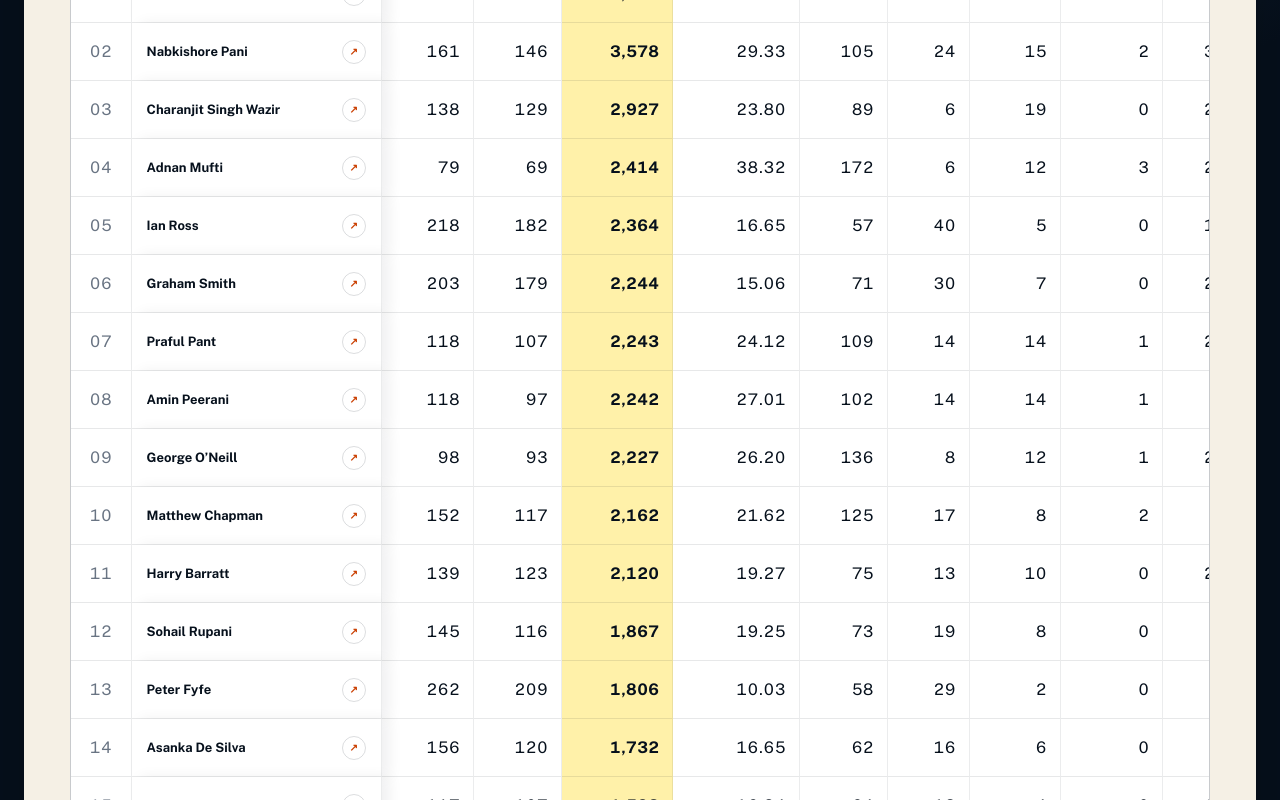
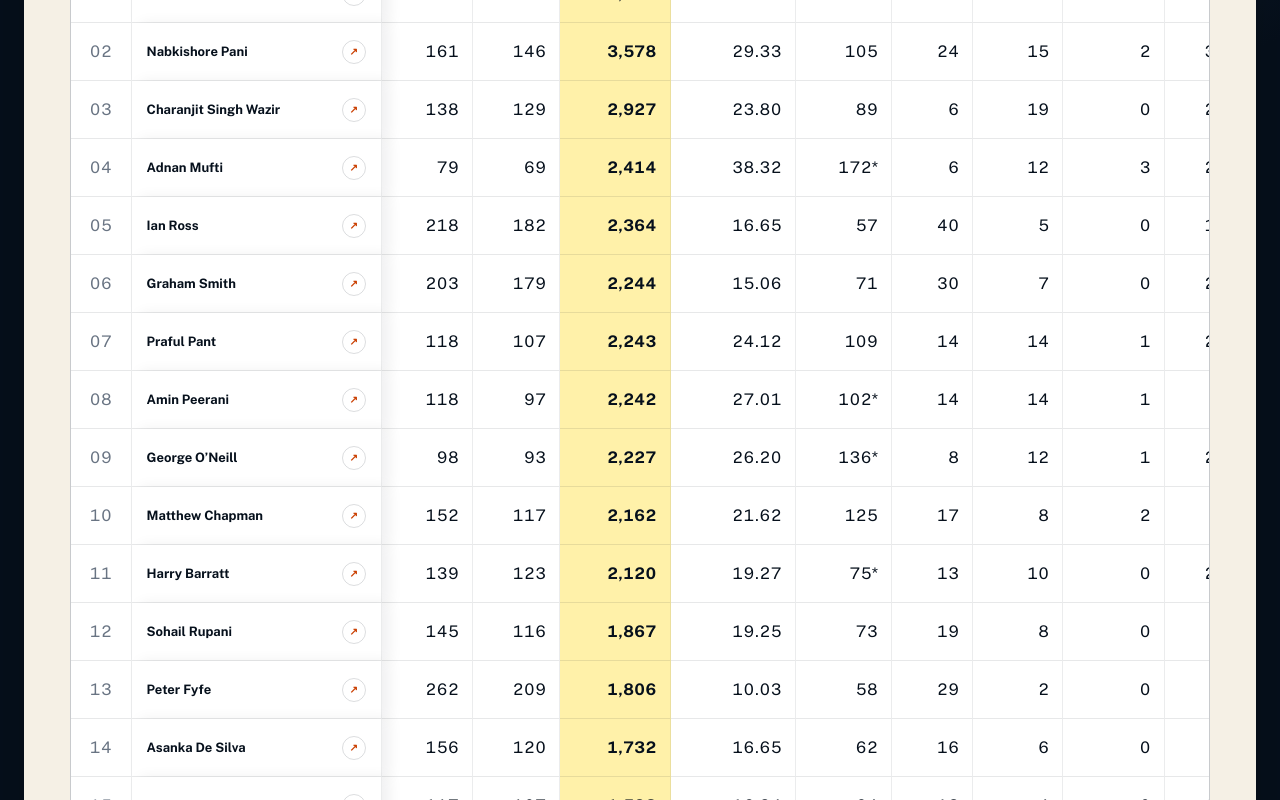
Before and after one commit to DJKSaunders/inch-park-vault, a Next.js app: page / in a window 1280 px wide. Shown: the part 1020-1820 px from the top of the page. Built offline with nearby package versions, Linux system fonts and the light colour scheme; a web font is replaced by a local one.

Commit message:
Refine scores performances and opponents

```diff
--- a/app/records-explorer.tsx
+++ b/app/records-explorer.tsx
@@ -53,6 +53,7 @@ type PlayerStats = {
   innings: number;
   outs: number;
   highScore: number;
+  highScoreNotOut: boolean;
   hundreds: number;
   fifties: number;
   fours: number;
@@ -182,7 +183,8 @@ const metrics: Record<MetricKey, MetricDefinition> = {
     shortLabel: "HS",
     category: "batting",
     value: (stats) => stats.highScore,
-    display: (stats) => integer.format(stats.highScore),
+    display: (stats) =>
+      `${integer.format(stats.highScore)}${stats.highScoreNotOut ? "*" : ""}`,
   },
   notOuts: {
     label: "Not outs",
@@ -334,6 +336,7 @@ function newStats(name: string): PlayerStats {
     innings: 0,
     outs: 0,
     highScore: 0,
+    highScoreNotOut: false,
     hundreds: 0,
     fifties: 0,
     fours: 0,
@@ -361,7 +364,12 @@ function addBatting(stats: PlayerStats, row: BattingRow) {
   if (!row[8]) {
     stats.innings += 1;
     stats.battingRuns += runs;
-    stats.highScore = Math.max(stats.highScore, runs);
+    if (runs > stats.highScore) {
+      stats.highScore = runs;
+      stats.highScoreNotOut = row[7];
+    } else if (runs === stats.highScore && row[7]) {
+      stats.highScoreNotOut = true;
+    }
     if (!row[7]) stats.outs += 1;
     if (runs >= 100) stats.hundreds += 1;
     else if (runs >= 50) stats.fifties += 1;
@@ -459,13 +467,19 @@ function fuzzyOpponentAlias(name: string) {
 }
 
 function canonicalOpponent(rawOpponent: string) {
-  const raw = (rawOpponent || "").trim().replace(/\s+/g, " ");
+  const raw = (rawOpponent || "")
+    .trim()
+    .replace(/\s+/g, " ")
+    .replace(/\s+([.,;:])/g, "$1");
   if (!raw) return "Unknown opposition";
   const cached = opponentCache.get(raw);
   if (cached) return cached;
 
   const aliases: [RegExp, string][] = [
-    [/(?:intra[\s-]?club|interclub game)/i, "Edinburgh South"],
+    [
+      /(?:intra[\s-]?club|interclub game|\bmitres\b|^practice match\b|^team(?:\s+(?:jas|aaron))?\s*\.?$)/i,
+      "Internal Friendly",
+    ],
     [/^edinburgh south\b/i, "Edinburgh South"],
     [/^bass\s+rock\b/i, "Bass Rock"],
     [/^carlton\b/i, "Carlton"],
@@ -487,6 +501,7 @@ function canonicalOpponent(rawOpponent: string) {
     [/^fauldhouse\b/i, "Fauldhouse"],
     [/^murrayfield[\s-]*dafs\b/i, "Murrayfield DAFS"],
     [/^manderston\b/i, "Manderston"],
+    [/^morton\b/i, "Morton"],
     [/^(?:rhc|rh corstorphine|royal high corstorphine)\b/i, "RH Corstorphine"],
     [/^(?:smrh|stew[\s-]?mel|stewarts?'? melville)\b/i, "Stewart's Melville"],
     [/^(?:scottish (?:&|and) newcastle|s&n tranent)\b/i, "Scottish & Newcastle"],
@@ -514,11 +529,13 @@ function canonicalOpponent(rawOpponent: string) {
     .replace(/\brugby club\b/gi, "")
     .replace(/\br\.?\s*f\.?\s*c\.?\b/gi, "")
     .replace(/\bc\.?\s*c\.?\b/gi, "")
+    .replace(/\./g, " ")
     .replace(
       /\s+(?:[1-6](?:st|nd|rd|th)?(?:\s*xi)?|[1-6](?:s|nds|rds|ths)|firsts?|seconds?|thirds?|fourths?|fifths?|sixths?|ii'?s?|xi|x1|development(?:\s+xi)?|challengers?|ladies|women(?:'s)?)\b.*$/i,
       "",
     )
     .replace(/\s*\/\s*mitres.*$/i, "")
+    .replace(/[,:;]+$/g, "")
     .replace(/\s+/g, " ")
     .trim();
 
@@ -598,6 +615,7 @@ export function RecordsExplorer() {
   const [profileMetric, setProfileMetric] = useState<MetricKey>("runs");
   const [sortDirection, setSortDirection] = useState<"asc" | "desc">("desc");
   const [visibleLimit, setVisibleLimit] = useState(100);
+  const [performanceLimit, setPerformanceLimit] = useState(50);
   const [openPlayer, setOpenPlayer] = useState<string | null>(null);
   const [playerQuery, setPlayerQuery] = useState("");
   const [recordFilters, setRecordFilters] = useState<PerformanceFilters>({
@@ -654,6 +672,12 @@ export function RecordsExplorer() {
     // eslint-disable-next-line react-hooks/set-state-in-effect
     setVisibleLimit(100);
   }, [filters, metric, minimumAppearances, sortDirection]);
+
+  useEffect(() => {
+    // Reset performance pagination whenever its population changes.
+    // eslint-disable-next-line react-hooks/set-state-in-effect
+    setPerformanceLimit(50);
+  }, [filters, performanceDiscipline]);
 
   const filtered = useMemo(() => {
     if (!data) return { batting: [], bowling: [] };
@@ -775,7 +799,7 @@ export function RecordsExplorer() {
       );
   }, [filtered, performanceDiscipline]);
 
-  const topPerformances = performanceRows.slice(0, 50);
+  const topPerformances = performanceRows.slice(0, performanceLimit);
 
   const archiveSummary = useMemo(() => {
     if (activeSection === "performances") {
@@ -1282,15 +1306,15 @@ export function RecordsExplorer() {
             className={activeSection === "performances" ? "active" : ""}
             onClick={() => chooseSection("performances")}
           >
-            Top 50 <span>performances</span>
+            Top <span>performances</span>
           </button>
         </div>
 
         <div className="rankings-toolbar">
           {activeSection === "performances" ? (
             <div className="performance-heading">
-              <span>All-time top 50</span>
-              <strong>Performances</strong>
+              <span>All-time rankings</span>
+              <strong>Top performances</strong>
               <div
                 className="performance-switch"
                 role="group"
@@ -1428,7 +1452,7 @@ export function RecordsExplorer() {
           <strong>
             {activeSection === "performances"
               ? `${integer.format(
-                  Math.min(50, performanceRows.length),
+                  Math.min(performanceLimit, performanceRows.length),
                 )} performances`
               : `${integer.format(leaderboard.length)} players`}
           </strong>
@@ -1454,7 +1478,7 @@ export function RecordsExplorer() {
             <>
               <table className="stats-table performance-table">
               <caption>
-                Top 50 individual {performanceDiscipline} performances.
+                Top individual {performanceDiscipline} performances.
               </caption>
               <thead>
                 <tr>
@@ -1645,7 +1669,7 @@ export function RecordsExplorer() {
                           metric === "highScore" ? "active-sort" : ""
                         }
                       >
-                        {integer.format(stats.highScore)}
+                        {metrics.highScore.display(stats)}
                       </td>
                       <td
                         className={metric === "notOuts" ? "active-sort" : ""}
@@ -1762,6 +1786,27 @@ export function RecordsExplorer() {
               </button>
             </div>
           )}
+
+        {activeSection === "performances" &&
+          performanceRows.length > performanceLimit && (
+            <div className="load-more">
+              <span>
+                Showing {integer.format(performanceLimit)} of{" "}
+                {integer.format(performanceRows.length)}
+              </span>
+              <button
+                type="button"
+                onClick={() =>
+                  setPerformanceLimit((current) =>
+                    Math.min(current + 50, performanceRows.length),
+                  )
+                }
+              >
+                Show next{" "}
+                {Math.min(50, performanceRows.length - performanceLimit)}
+              </button>
+            </div>
+          )}
       </section>
 
       <footer>
@@ -1915,7 +1960,7 @@ export function RecordsExplorer() {
                   {profileStatCard(
                     "highScore",
                     "High score",
-                    integer.format(selectedStats.highScore),
+                    metrics.highScore.display(selectedStats),
                   )}
                   {profileStatCard(
                     "notOuts",
```
